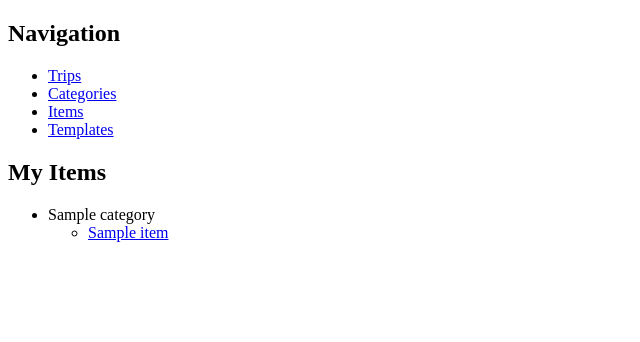
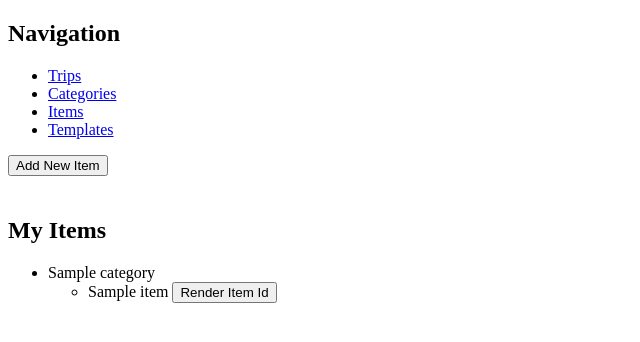
Before and after one commit to KristinaAza/tripster, a Flask app: page /items in a window 1280 px wide. Shown: the top 342 px of the page, without its empty margins (0-640 px from the left). Run offline with Flask 2, Linux system fonts and the light colour scheme; tables that the repository leaves empty hold one stand-in row (values such as "Sample post").

Commit message:
Tested passing an argument from jinja template to js function

```diff
--- a/server.py
+++ b/server.py
@@ -79,6 +79,16 @@ def render_items():
 
     return render_template("items.html", categories=categories)
 
+@app.route("/item", methods=['POST'])
+def add_item_with_rerender():
+
+    category_id = request.form.get("category")
+    name = request.form.get("name")
+    crud.create_item(name, category_id, 1)
+
+    return redirect("/items")
+
+
 
 @app.route("/templates")
 def render_templates():
--- /dev/null
+++ b/static/js/items.js
@@ -0,0 +1,10 @@
+// Adding item
+
+document.querySelector("#open-add-form").addEventListener("click", () => {
+    document.querySelector("#add-category").setAttribute("style", "visibility:visible;");
+})
+
+
+function render_item_id(element, id) {
+    element.parentElement.insertAdjacentHTML('beforeend', `<div>${id}</div>`);
+}
--- a/templates/categories.html
+++ b/templates/categories.html
@@ -14,7 +14,7 @@
     {% for category in categories %}
         <li>
             <a id="link-{{category.id}}" href="/categories/{{category.id}}">{{ category.name }}</a>
-            <input id="id-field-{{category.id}}" class="form-control" value="{{category.id}}" type="hidden" name="id">
+            <!-- <input id="id-field-{{category.id}}" class="form-control" value="{{category.id}}" type="hidden" name="id"> -->
 
             <button id="open-edit-form-{{category.id}}" class="edit-button">Edit</button>
 
--- a/templates/items.html
+++ b/templates/items.html
@@ -1,6 +1,21 @@
 {% extends 'base.html' %}
 {% block title %}Items{% endblock %}
 {% block body %}
+    <button id="open-add-form">Add New Item</button>
+
+    <form id="add-item" style="visibility:hidden;" method="POST" action="/item">
+        <label>Category</label>
+        <select name="category">
+            {% for category in categories %}
+            <option value="{{ category.id }}">{{ category.name }}</option>
+            {% endfor %}
+        </select>
+
+        <label for="name-field">Name</label>
+        <input id="name-field" class="form-control" type="text" name="name">
+        <input type="submit" value="Add" class="btn btn-primary">
+    </form>
+
     <h2>My Items</h2>
     <ul>
         {% for category in categories %}
@@ -8,11 +23,17 @@
             {{ category.name }}
             <ul>
                 {% for item in category.items|sort(attribute='name') %}
-                    <li><a href="/items/{{item.id}}">{{ item.name }}</a></li>
+                    <li>
+                        {{ item.name }}
+                        <button onclick="render_item_id(this,'{{ item.id }}')">Render Item Id</button>
+
+                    </li>
                 {% endfor %}
             </ul>
         </li>
         {% endfor %}
     </ul>
+
+    <script src="static/js/items.js"></script>
 {% endblock %}
 </html>
```
Also changed, not shown: model.py (line endings or trailing spaces), seed.py (line endings or trailing spaces).
